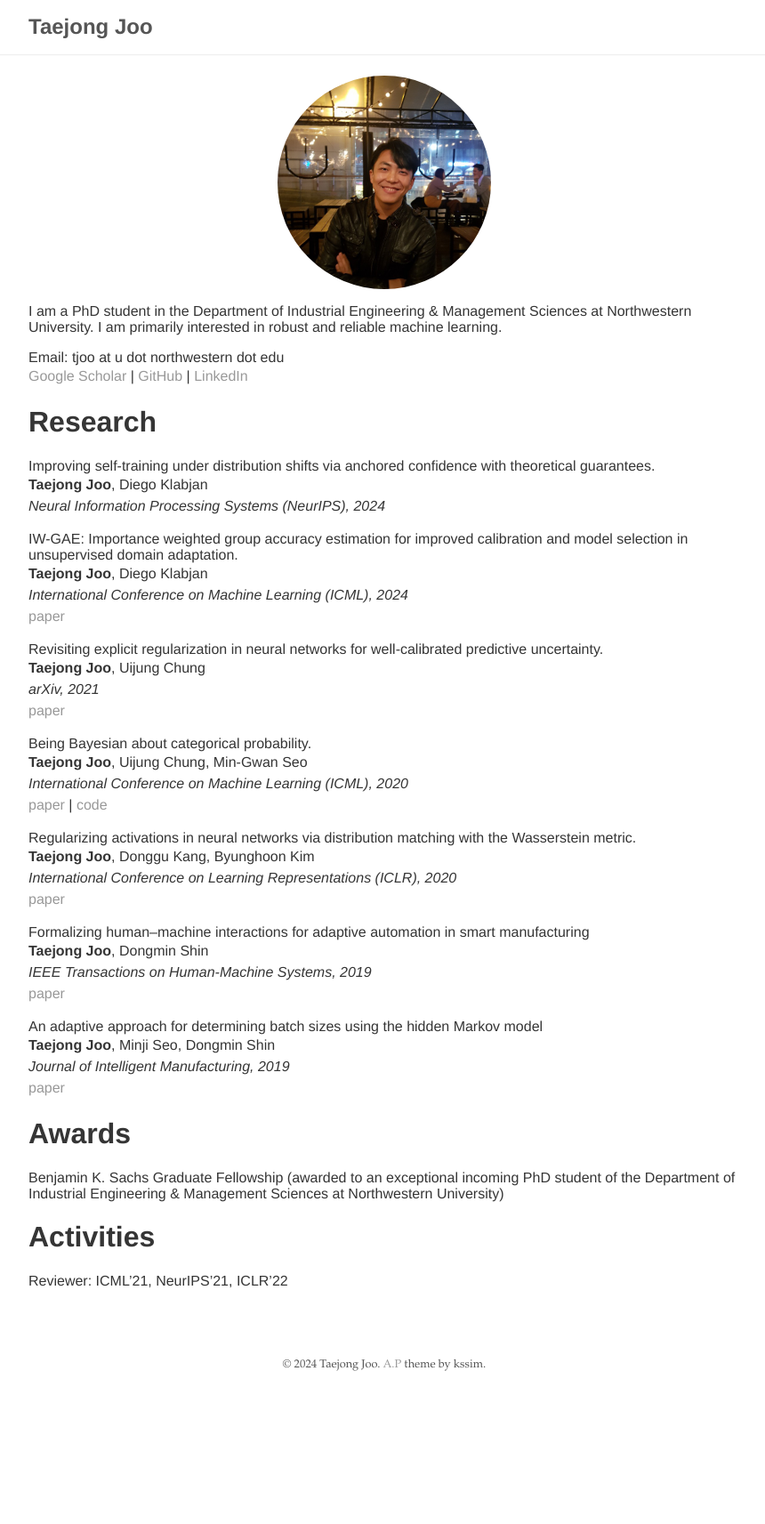
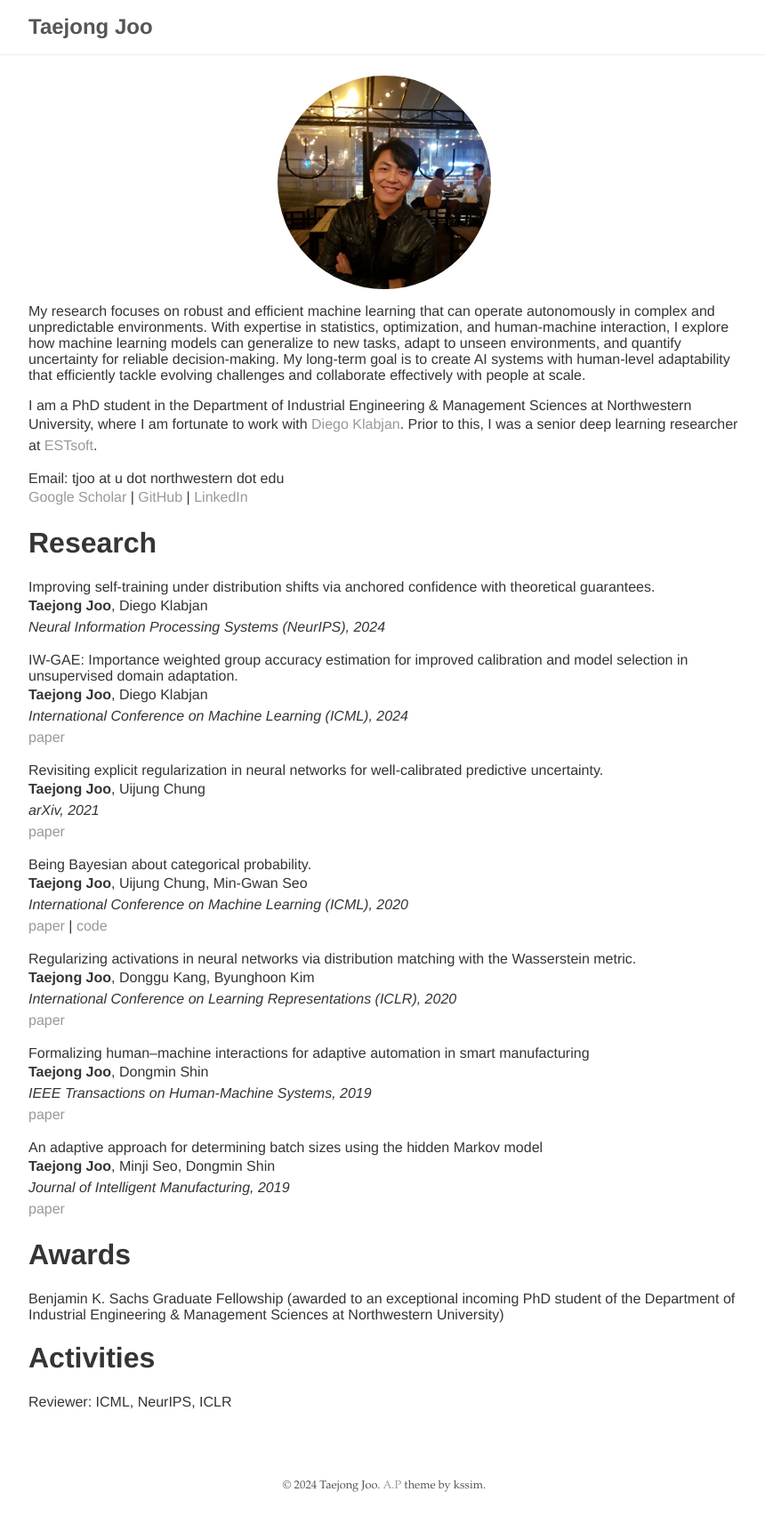
Before and after one commit to tjoo512/tjoo512.github.io, a Jekyll site: the page built from index.md, in a window 1280 px wide. Shown: the whole page at 89% size, without its empty margins (208-1068 px from the left). Built offline with Jekyll 4.4.1, drawn with Linux system fonts in a browser that asks for light colours; before the commit the page ends 1577 px from its top, so only the background shows below that.

Commit message:
Update index.md

```diff
--- a/index.md
+++ b/index.md
@@ -2,7 +2,10 @@
 layout: about
 ---
 
-I am a PhD student in the Department of Industrial Engineering & Management Sciences at Northwestern University. I am primarily interested in robust and reliable machine learning.
+My research focuses on robust and efficient machine learning that can operate autonomously in complex and unpredictable environments. With expertise in statistics, optimization, and human-machine interaction, I explore how machine learning models can generalize to new tasks, adapt to unseen environments, and quantify uncertainty for reliable decision-making. My long-term goal is to create AI systems with human-level adaptability that efficiently tackle evolving challenges and collaborate effectively with people at scale.
+
+
+I am a PhD student in the Department of Industrial Engineering & Management Sciences at Northwestern University, where I am fortunate to work with [Diego Klabjan](https://dynresmanagement.com/index.html). Prior to this, I was a senior deep learning researcher at [ESTsoft](https://estsoft.ai/en/).
 
 
 Email: tjoo at u dot northwestern dot edu \
@@ -54,4 +57,4 @@ Benjamin K. Sachs Graduate Fellowship (awarded to an exceptional incoming PhD st
 
 # Activities
 
-Reviewer: ICML’21, NeurIPS’21, ICLR'22
+Reviewer: ICML, NeurIPS, ICLR
```
